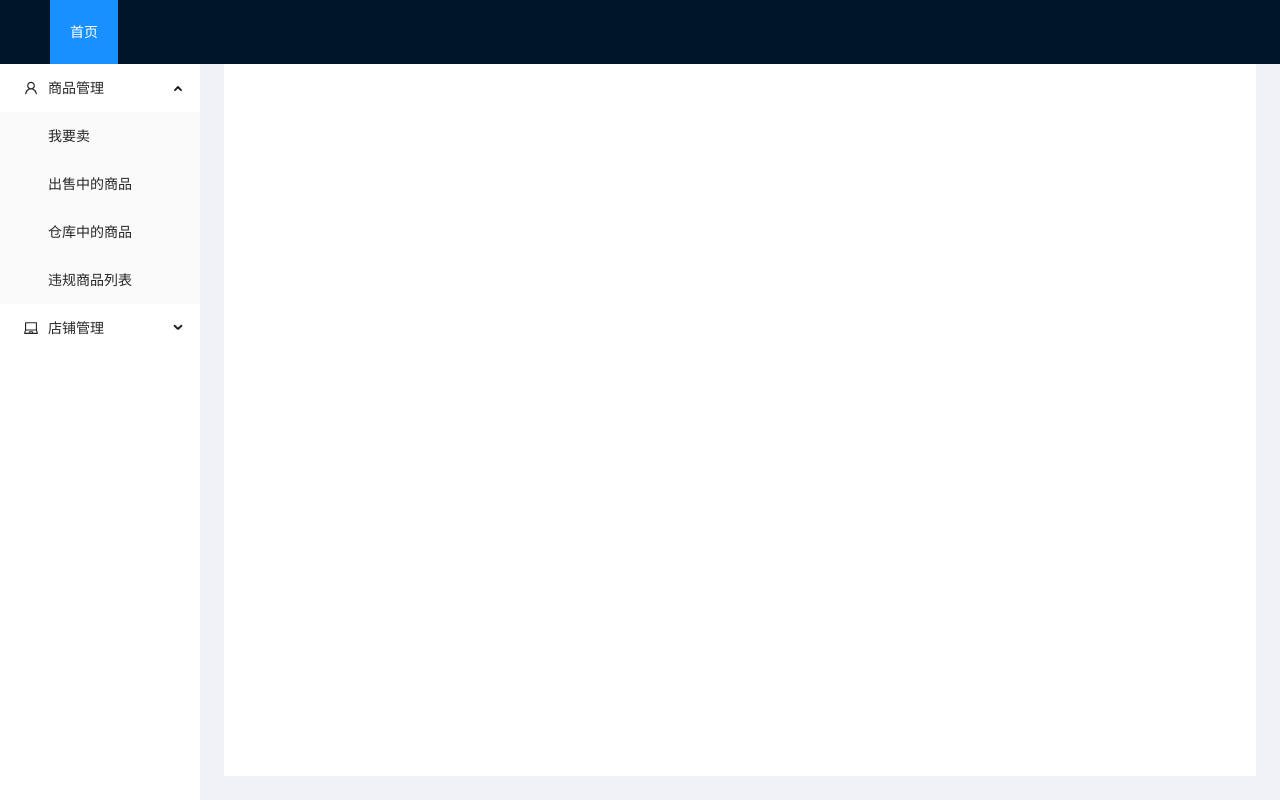
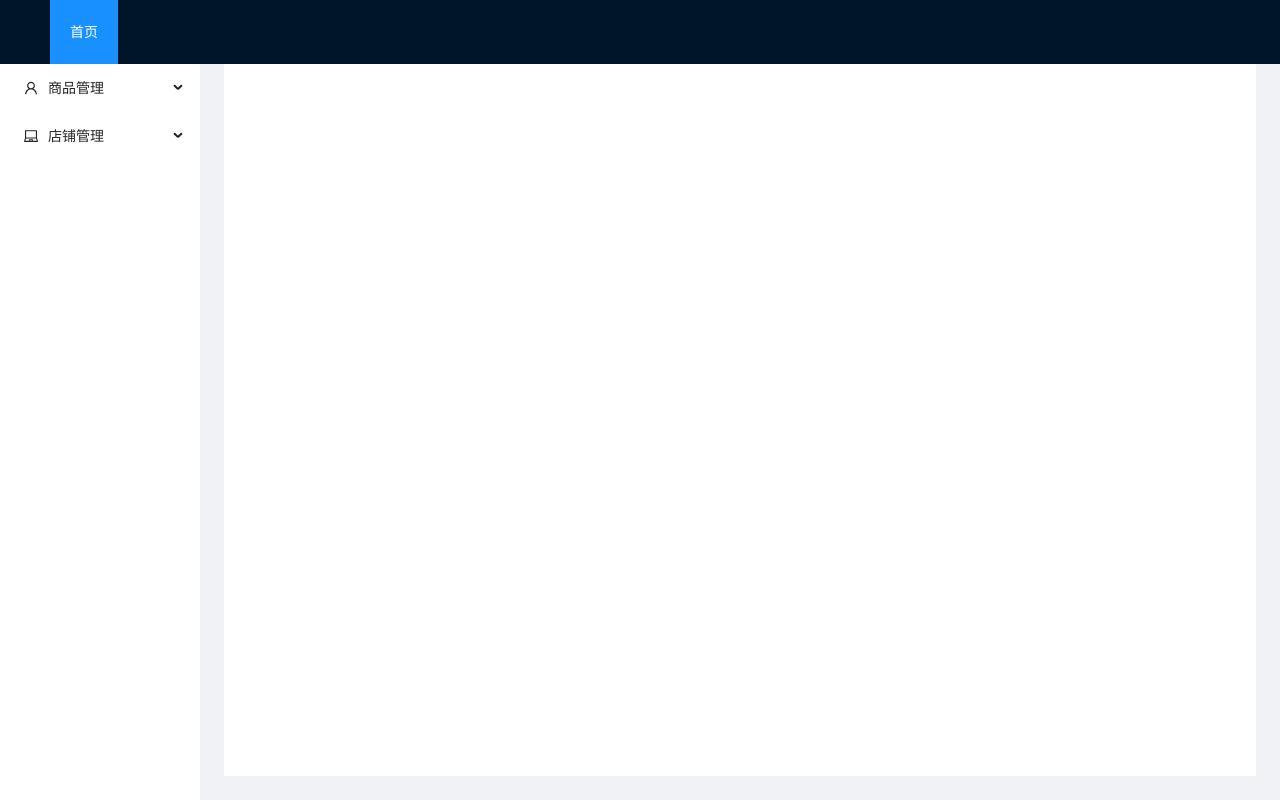
Before and after one commit to tengwei30/merchants_manage_system, a React (Create React App) app: page /#/ in a window 1280 px wide. Both pictures are taken after typing "Sample", "Sample123" into the empty fields and a click on the button "Log in". Built offline with nearby package versions, Linux system fonts and the light colour scheme.

Commit message:
feat: 菜单栏选中状态

```diff
--- a/src/components/DashBoard.tsx
+++ b/src/components/DashBoard.tsx
@@ -1,70 +1,22 @@
 import React,{ FC } from 'react'
 import { Layout, Menu } from 'antd';
 import { Link } from 'react-router-dom'
-import { UserOutlined, LaptopOutlined } from '@ant-design/icons';
+
 import { withRouter, RouteComponentProps, useHistory } from 'react-router-dom'
 
-const { SubMenu } = Menu;
+import { getMenu, slideBarConfig, getDefaultOpenKey } from '../helpers/routerConfig'
+
 const { Header, Content, Sider } = Layout;
 
 interface Props extends RouteComponentProps{
   children: React.ReactNode,
 }
 
-// const slideBarConfig = [
-//   {
-//     name: '商品管理',
-//     icon: <UserOutlined/>,
-//     url: '/good',
-//     children: [
-//       {
-//         name: '我要卖',
-//         url: '/good/publish'
-//       },
-//       {
-//         name: '出售中的商品',
-//         url: '/good/sale'
-//       },
-//       {
-//         name: '仓库中的商品',
-//         url: '/good/illegal'
-//       },
-//       {
-//         name: '违规商品列表',
-//         url: '/good/warehouse'
-//       },
-//     ]
-//   },
-//   {
-//     name: '店铺管理',
-//     url: '/shops',
-//     icon: <LaptopOutlined/>,
-//     children: [
-//       {
-//         name: '品牌授权',
-//         url: '/shops/brand'
-//       }
-//     ]
-//   }
-// ]
-
-// const getMenu = () => {
-//   return slideBarConfig.map(item => {
-//     if (item.children && item.children.length > 0) {
-//       return (
-//         <SubMenu key={item.url} icon={() => item.icon || ''} title={item.name}>
-
-//         </SubMenu>
-//       )
-//     } else {
-
-//     }
-//   })
-// }
 
 
 const LayoutMenu: FC<Props> = ({ children }) => {
   const { location: { pathname } } = useHistory()
+  const defaultOpenKey = getDefaultOpenKey(pathname)
   return (
     <Layout>
       <Header className="header">
@@ -82,21 +34,13 @@ const LayoutMenu: FC<Props> = ({ children }) => {
         <Menu
           mode="inline"
           defaultSelectedKeys={['1']}
-          defaultOpenKeys={['sub1']}
+          defaultOpenKeys={[defaultOpenKey]}
           selectedKeys={[pathname]}
           style={{ height: '100%', borderRight: 0 }}
         >
-          <SubMenu key="sub1" icon={<UserOutlined />} title="商品管理">
-            <Menu.Item key="/good/publish">
-              <Link to="/good/publish">我要卖</Link>
-            </Menu.Item>
-            <Menu.Item key="/good/sale"><Link to="/good/sale">出售中的商品</Link></Menu.Item>
-            <Menu.Item key="/good/illegal"><Link to="/good/illegal">仓库中的商品</Link></Menu.Item>
-            <Menu.Item key="/good/warehouse"><Link to="/good/warehouse">违规商品列表</Link></Menu.Item>
-          </SubMenu>
-          <SubMenu key="sub2" icon={<LaptopOutlined />} title="店铺管理">
-            <Menu.Item key="/shops/brand"><Link to="/shops/brand">品牌授权</Link></Menu.Item>
-          </SubMenu>
+          {
+            getMenu(slideBarConfig)
+          }
         </Menu>
       </Sider>
       <Layout style={{ padding: '0 24px 24px' }}>
--- /dev/null
+++ b/src/helpers/routerConfig.tsx
@@ -0,0 +1,104 @@
+import { Menu } from 'antd';
+import { Link } from 'react-router-dom'
+import { UserOutlined, LaptopOutlined } from '@ant-design/icons';
+
+const { SubMenu } = Menu;
+
+export interface SlideItem{
+  name: string
+  icon?: React.ReactElement,
+  url: string,
+  children?: SlideItem[],
+  parent?: SlideItem | null
+}
+
+export const slideBarConfig: SlideItem[] = [
+  {
+    name: '商品管理',
+    icon: <UserOutlined/>,
+    url: '/good',
+    children: [
+      {
+        name: '我要卖',
+        url: '/good/publish'
+      },
+      {
+        name: '出售中的商品',
+        url: '/good/sale'
+      },
+      {
+        name: '仓库中的商品',
+        url: '/good/illegal'
+      },
+      {
+        name: '违规商品列表',
+        url: '/good/warehouse'
+      },
+    ]
+  },
+  {
+    name: '店铺管理',
+    url: '/shops',
+    icon: <LaptopOutlined/>,
+    children: [
+      {
+        name: '品牌授权',
+        url: '/shops/brand'
+      }
+    ]
+  }
+]
+
+/**
+ * 获取左侧菜单栏
+ * @param slideBarConfig
+ * @returns
+ */
+export const getMenu = (slideBarConfig: SlideItem[]) => {
+  return slideBarConfig.map(item => {
+    if (item.children && item.children.length > 0) {
+      return (
+        <SubMenu key={item.url} icon={item.icon} title={item.name}>
+          {
+            item.children.map(inner => {
+              return (
+                (inner.children && inner.children.length > 0) ? getMenu(inner.children) :
+                <Menu.Item key={inner.url}><Link to={inner.url}>{inner.name}</Link></Menu.Item>
+              )
+            })
+          }
+        </SubMenu>
+      )
+    } else {
+      return (<Menu.Item key={item.url}><Link to={item.url}>{item.name}</Link></Menu.Item>)
+    }
+  })
+}
+
+
+const getFlatRoute = () => {
+  let result:any = []
+  const tempFun = (slideBarConfig: SlideItem[], parent: SlideItem | null) => {
+    slideBarConfig.map(item => {
+      result.push({ ...item, parent })
+      if(item.children && item.children.length > 0){
+        tempFun(item.children, item)
+      }
+    })
+  }
+  tempFun(slideBarConfig, null)
+  return result
+}
+
+/**
+ * 获取导航菜单栏的选中状态
+ * @param url 当前页面的url
+ * @returns
+ */
+export const getDefaultOpenKey = (url: string): string => {
+  const flatRoutes = getFlatRoute()
+  const openKeys = flatRoutes.filter((item: any) => {
+    return item.url === url
+  })
+  return openKeys.length > 0 ? openKeys[0].parent.url : ''
+}
```
